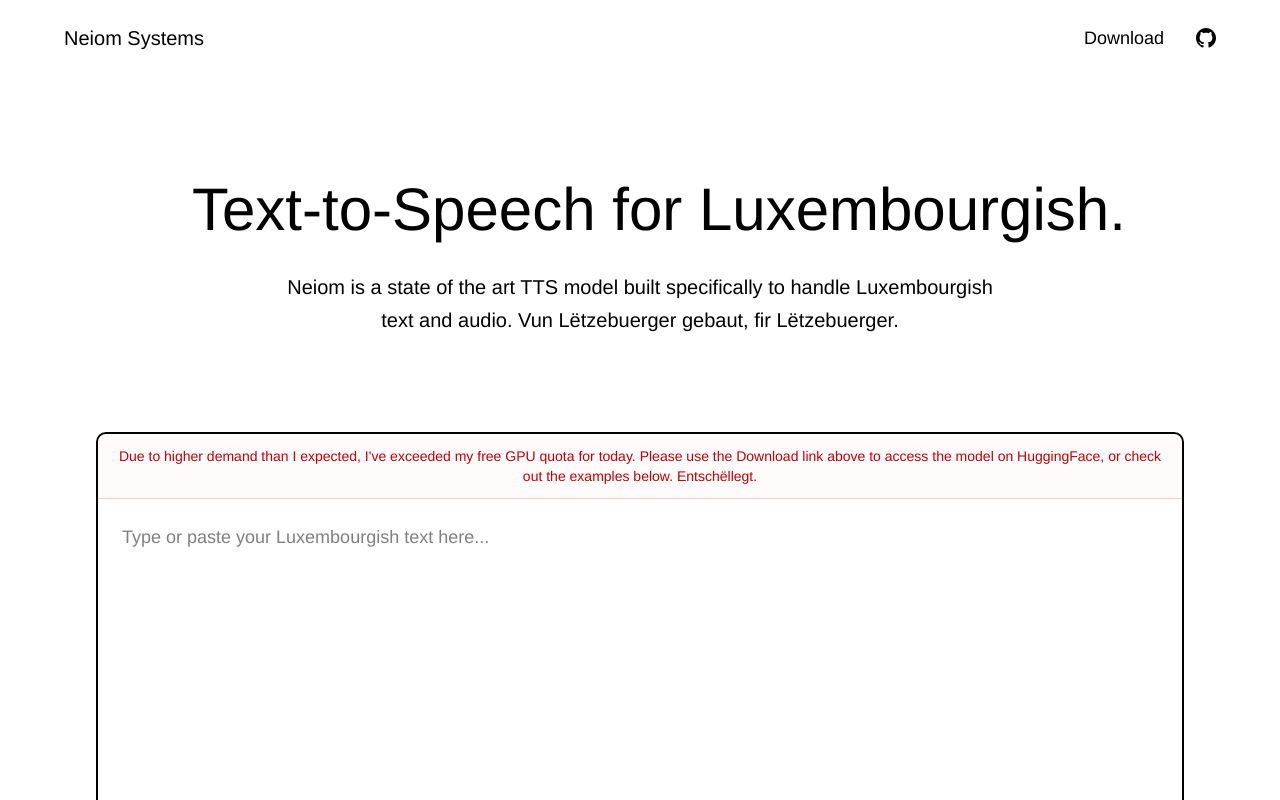
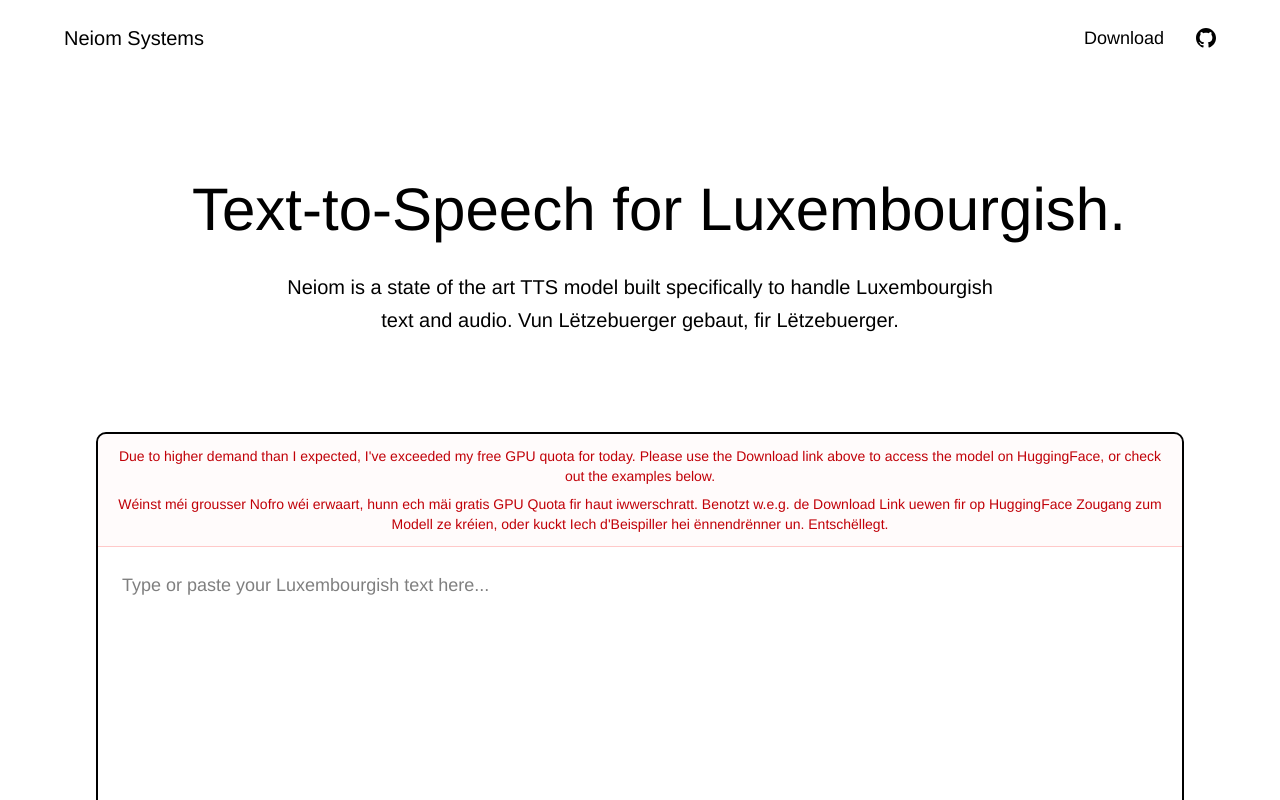
Before and after one commit to Wavemark-Systems/wavemark-nextjs, a Next.js app: page / in a window 1280 px wide. Shown: the top 800 px of the page. Built offline with nearby package versions, Linux system fonts and the light colour scheme.

Commit message:
suffering from success

```diff
--- a/src/components/landing_page/Demo.tsx
+++ b/src/components/landing_page/Demo.tsx
@@ -65,9 +65,11 @@
       <div className="w-full border-2 border-black rounded-lg overflow-hidden">
         {/* GPU Quota Notice */}
         <div className="p-3 border-b border-red-200 bg-red-50/30">
+          <p className="text-sm text-red-700 text-center mb-2">
+            Due to higher demand than I expected, I&apos;ve exceeded my free GPU quota for today. Please use the Download link above to access the model on HuggingFace, or check out the examples below.
+          </p>
           <p className="text-sm text-red-700 text-center">
-            Due to higher demand than I expected, I&apos;ve exceeded my free GPU quota for today. Please use the Download link above to access the model on HuggingFace, or check out the examples below.
-            Entschëllegt.
+            Wéinst méi grousser Nofro wéi erwaart, hunn ech mäi gratis GPU Quota fir haut iwwerschratt. Benotzt w.e.g. de Download Link uewen fir op HuggingFace Zougang zum Modell ze kréien, oder kuckt Iech d&apos;Beispiller hei ënnendrënner un. Entschëllegt.
           </p>
         </div>
         <div className="relative">
```
